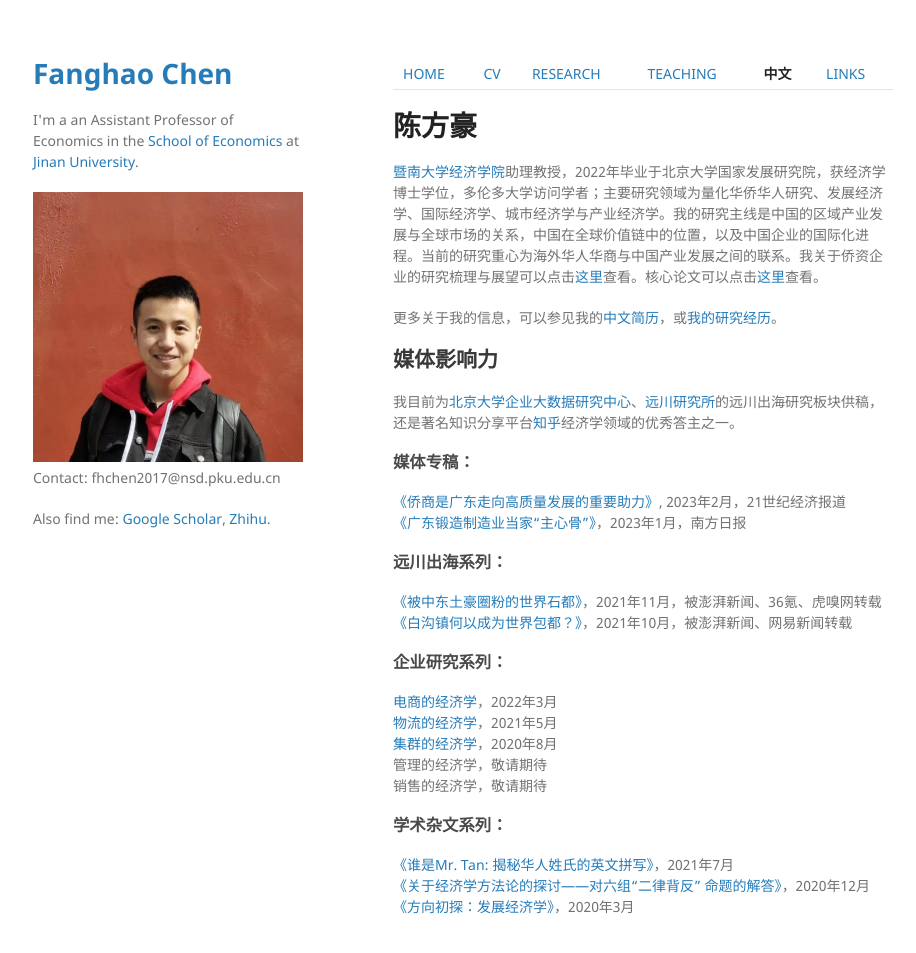
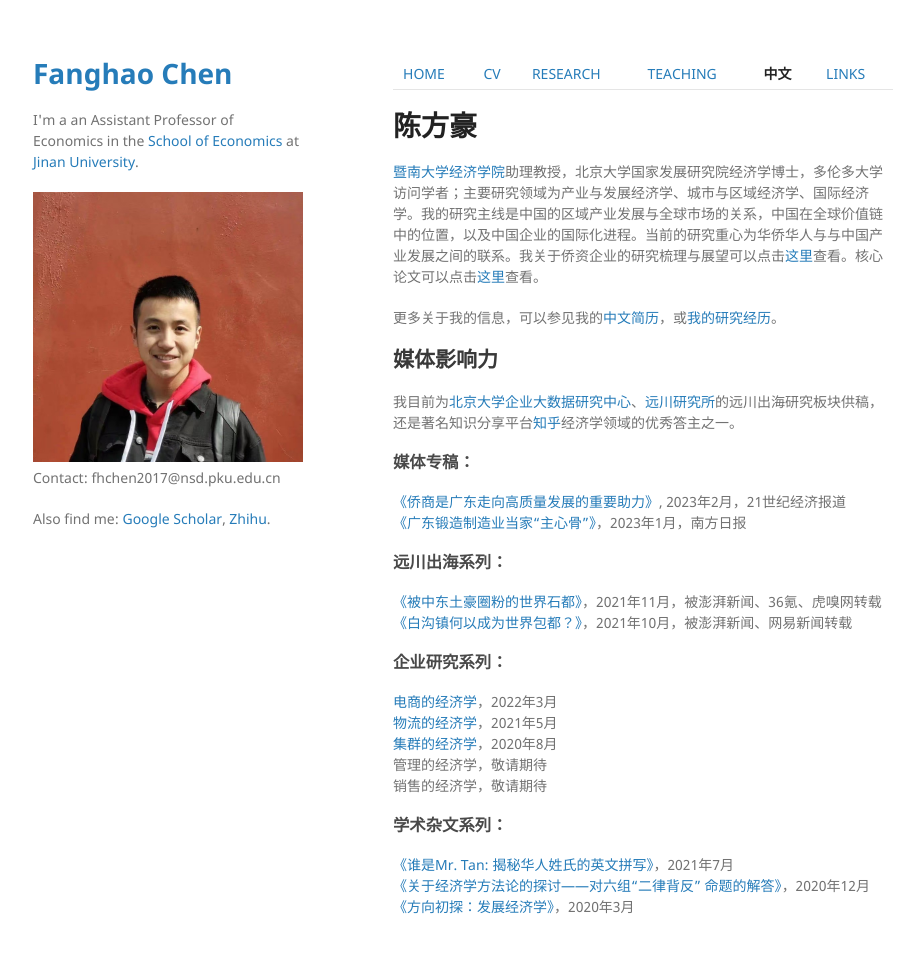
Before and after one commit to FanghaoChen/homepage, a Jekyll site: the page built from chinesepage.md, in a window 1280 px wide and 987 px high. Shown: the top 953 px of the window, without its empty margins (177-1093 px from the left). Built offline with Jekyll 4.4.1, drawn with Linux system fonts in a browser that asks for light colours; our own code applies the rules of GitHub Pages for plain Markdown files.

Commit message:
Update chinesepage.md

```diff
--- a/chinesepage.md
+++ b/chinesepage.md
@@ -2,7 +2,7 @@
 
 # 陈方豪
 
-[暨南大学经济学院](https://ec.jnu.edu.cn/)助理教授，2022年毕业于北京大学国家发展研究院，获经济学博士学位，多伦多大学访问学者；主要研究领域为量化华侨华人研究、发展经济学、国际经济学、城市经济学与产业经济学。我的研究主线是中国的区域产业发展与全球市场的关系，中国在全球价值链中的位置，以及中国企业的国际化进程。当前的研究重心为海外华人华商与中国产业发展之间的联系。我关于侨资企业的研究梳理与展望可以点击[这里](https://kns.cnki.net/kcms2/article/abstract?v=miRwvmqqcdlteriJMAI_6frAN94hMS3aOuBeWxKEZgUYYhNmVAyuUCte5twbsrrLFK0i5HvhkCSL-ixoJLyBZL7sD1RVILRzUsC78wpfyQPBDDybmH7230FjY76RTbFm0qov9R3b7Qw=&uniplatform=NZKPT)查看。核心论文可以点击[这里](https://papers.ssrn.com/sol3/papers.cfm?abstract_id=4004159)查看。
+[暨南大学经济学院](https://ec.jnu.edu.cn/)助理教授，北京大学国家发展研究院经济学博士，多伦多大学访问学者；主要研究领域为产业与发展经济学、城市与区域经济学、国际经济学。我的研究主线是中国的区域产业发展与全球市场的关系，中国在全球价值链中的位置，以及中国企业的国际化进程。当前的研究重心为华侨华人与与中国产业发展之间的联系。我关于侨资企业的研究梳理与展望可以点击[这里](https://kns.cnki.net/kcms2/article/abstract?v=miRwvmqqcdlteriJMAI_6frAN94hMS3aOuBeWxKEZgUYYhNmVAyuUCte5twbsrrLFK0i5HvhkCSL-ixoJLyBZL7sD1RVILRzUsC78wpfyQPBDDybmH7230FjY76RTbFm0qov9R3b7Qw=&uniplatform=NZKPT)查看。核心论文可以点击[这里](https://papers.ssrn.com/sol3/papers.cfm?abstract_id=4004159)查看。
 
 更多关于我的信息，可以参见我的[中文简历](./assets/陈方豪_暨大经院_231117.pdf)，或[我的研究经历](https://mp.weixin.qq.com/s?__biz=Mzg4MzE0ODY0Mw==&mid=2247491382&idx=1&sn=992dc4dda38bfd95d5c2b47848fc5a81&chksm=cf4a8d3af83d042c96f68c98b9406eab25df4ce418b6778fccdee755fc9e499decfb44498855&mpshare=1&scene=24&srcid=12203KNxFd0xsEh7nM7ZzhKn&sharer_sharetime=1639991731014&sharer_shareid=009d752390d3ca9d149b0d31038375f0#rd)。
 
```
